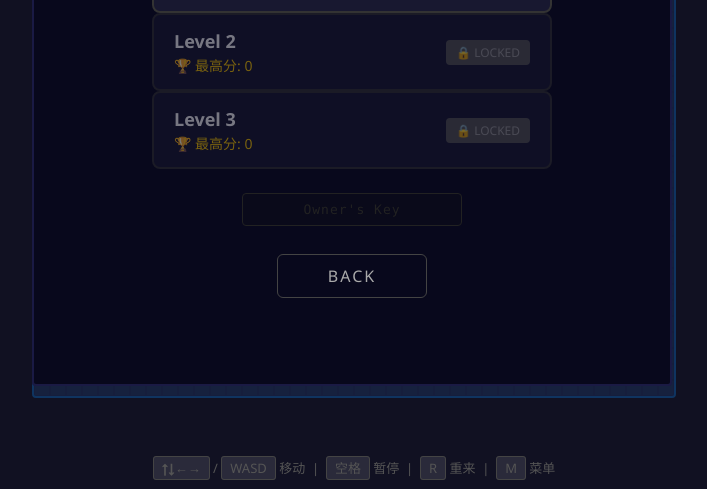
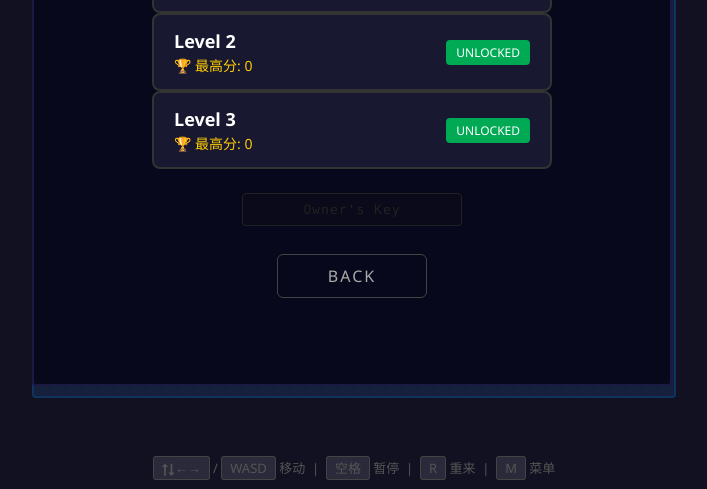
Before and after one commit to youweiqinhhu/hungry-snaky-game, a plain HTML site: page index.html in a window 1280 px wide. Both pictures are taken after a click on the button "🏆 LEVEL SELECT". Shown: the part 311-800 px from the top of the page, without its empty margins (286-993 px from the left). Drawn offline with Linux system fonts and the light colour scheme.

Commit message:
Open all levels and increase obstacles

```diff
--- a/index.html
+++ b/index.html
@@ -300,17 +300,7 @@ function recordScore(lv, s) {
 }
 
 function checkUnlock(lv) {
-  const stats = loadStats();
-  if (lv === 2) {
-    const l1 = stats['L1'] || { maxScore: 0, over300: 0 };
-    return l1.maxScore >= 500 || l1.over300 >= 3;
-  }
-  if (lv === 3) {
-    const l1 = stats['L1'] || { maxScore: 0, over300: 0 };
-    const l2 = stats['L2'] || { maxScore: 0, over300: 0 };
-    return l1.maxScore >= 1000 || l2.over300 >= 3 || l2.maxScore >= 500;
-  }
-  return true; // L1 always unlocked
+  return lv >= 1 && lv <= 3; // 三个关卡默认全部开放
 }
 
 // ── 音频引擎 ──────────────────────────────
@@ -492,9 +482,9 @@ function spawnObstacles() {
   for (let d = 1; d <= 5; d++) {
     occupied.add(`${head.x + nextDirection.x * d},${head.y + nextDirection.y * d}`);
   }
-  // Level 2: 8-12 个障碍; Level 3: 12-18 个
-  const count = currentLevel === 2 ? 8 + Math.floor(Math.random() * 5)
-                                   : 12 + Math.floor(Math.random() * 7);
+  // 难度逐关递增：Level 1 无障碍，Level 2 中等障碍，Level 3 高密度障碍
+  const count = currentLevel === 2 ? 24 + Math.floor(Math.random() * 9)
+                                   : 48 + Math.floor(Math.random() * 17);
   if (count >= GRID_SIZE * GRID_SIZE - snake.length - 1) return;
   for (let k = 0; k < count; k++) {
     let x, y, tries = 0;
@@ -835,8 +825,8 @@ function buildLevelPanel() {
   const stats = loadStats();
   const levels = [
     { lv: 1, name: 'Level 1', desc: '经典模式 · 无额外障碍', unlock: true },
-    { lv: 2, name: 'Level 2', desc: '障碍物 + 限时星星奖励 (★=20分, 15秒消失)', unlock: checkUnlock(2) },
-    { lv: 3, name: 'Level 3', desc: '障碍物 + 星星 + 五档速度调节', unlock: checkUnlock(3) },
+    { lv: 2, name: 'Level 2', desc: '24–32 个随机障碍 + 限时星星奖励', unlock: checkUnlock(2) },
+    { lv: 3, name: 'Level 3', desc: '48–64 个随机障碍 + 星星 + 五档速度调节', unlock: checkUnlock(3) },
   ];
   levelList.innerHTML = levels.map(l => {
     const best = (stats['L' + l.lv] || {}).maxScore || 0;
```
